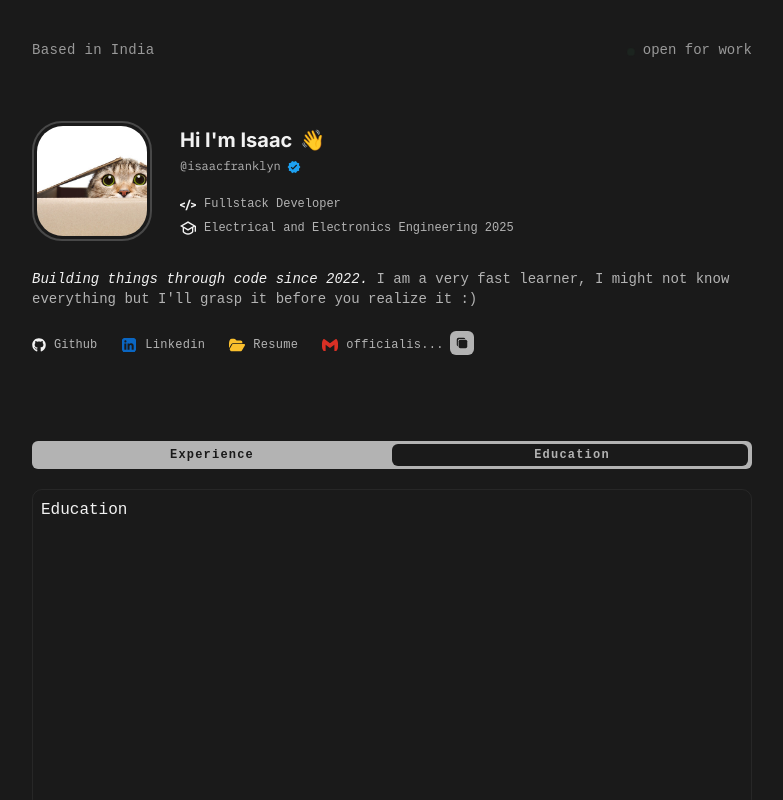
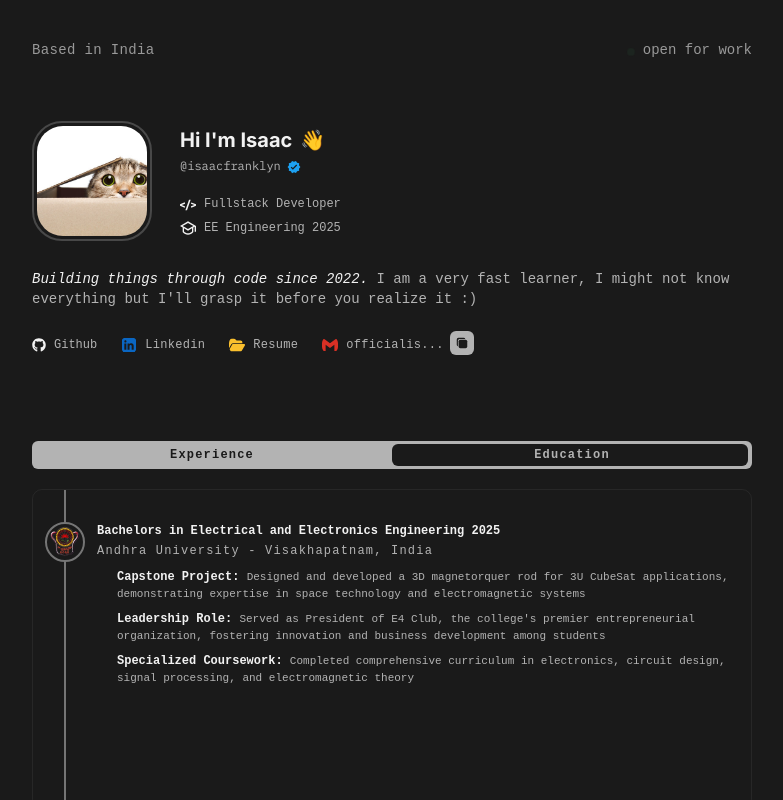
Before and after one commit to isaac-albert/portfolio, a Next.js app: page / in a window 1280 px wide. Shown: the whole page, without its empty margins (248-1031 px from the left). Built offline with nearby package versions, Linux system fonts and the light colour scheme; a web font is replaced by a local one.

Commit message:
added Education matter

```diff
--- a/src/app/page.tsx
+++ b/src/app/page.tsx
@@ -86,21 +86,23 @@ export default function Home() {
             </div>
             <div className="data mt-5 flex flex-col justify-center gap-1.5">
               <div className="fullstack developer flex text-[12px] gap-2 text-sectext font-medium">
-                <SiHtmx className="text-text mt-0.5 size-4"/>
+                <SiHtmx className="text-text mt-0.5 size-4" />
                 <span>Fullstack Developer</span>
               </div>
               <div className="graduation flex text-[12px] gap-2 text-sectext font-medium">
-                <RiGraduationCapLine className="text-text mt-0.25 size-4"/>
-                <span>
-                  Electrical and Electronics Engineering 2025
-                </span>
+                <RiGraduationCapLine className="text-text mt-0.25 size-4" />
+                <span>EE Engineering 2025</span>
               </div>
             </div>
           </div>
         </div>
         <div className="description-block text-[14px] text-sectext leading-5 mt-7">
           <span>
-            <span className="italic text-text">Building things through code since 2022.</span> I am a very fast learner, I might not know everything but I&apos;ll grasp it before you realize it :)
+            <span className="italic text-text">
+              Building things through code since 2022.
+            </span>{" "}
+            I am a very fast learner, I might not know everything but I&apos;ll
+            grasp it before you realize it :)
           </span>
         </div>
         <div className="social-links flex items-center mt-5 gap-3">
@@ -210,8 +212,66 @@ export default function Home() {
                 : "-translate-x-full"
             }`}
           >
-            <div className="Education-body m-2">
-              <span className="text-text">Education</span>
+            <div className="Education-body mt-0 m-2 ml-3 h-full flex flex-col">
+              <div className="first-row flex h-8">
+                <div className="left-first-line w-10 h-8 flex justify-center">
+                  <div className="left-line border-1 border-grey/60"></div>
+                </div>
+              </div>
+              <div className="second-row flex h-full">
+                <div className="left-first-AU w-10 flex flex-col justify-start items-center">
+                  <div className="w-10 h-10">
+                    <div className="AU w-10 h-10 rounded-full border-2 border-grey/60 flex justify-center items-center">
+                      <div className="w-8 h-8 bg-[url(/AU-withoutBg.png)] bg-contain"></div>
+                    </div>
+                  </div>
+                  <div className="second-line-after-circle w-10 h-full flex justify-center">
+                    <div className="border-1 border-grey/60"></div>
+                  </div>
+                </div>
+                <div className="right-matter-AU">
+                  <div className="heading-title ml-3 flex flex-col gap-0.5">
+                    <span className="text-text text-[12px] font-semibold">
+                      Bachelors in Electrical and Electronics Engineering 2025
+                    </span>
+                    <span className="text-sectext text-[12px] tracking-widest">
+                      Andhra University - Visakhapatnam, India
+                    </span>
+                  </div>
+                  <div className="main-matter-AU mt-2 ml-8 flex flex-col gap-2">
+                    <div className="capstone-project leading-[16px]">
+                      <span className="text-sectext text-[11px] font-medium">
+                        <span className="text-text font-bold text-[12px]">
+                          Capstone Project:{" "}
+                        </span>
+                        Designed and developed a 3D magnetorquer rod for 3U
+                        CubeSat applications, demonstrating expertise in space
+                        technology and electromagnetic systems
+                      </span>
+                    </div>
+                    <div className="capstone-project leading-[16px]">
+                      <span className="text-sectext text-[11px] font-medium">
+                        <span className="text-text font-bold text-[12px]">
+                          Leadership Role:{" "}
+                        </span>
+                        Served as President of E4 Club, the college&apos;s
+                        premier entrepreneurial organization, fostering
+                        innovation and business development among students
+                      </span>
+                    </div>
+                    <div className="capstone-project leading-[16px]">
+                      <span className="text-sectext text-[11px] font-medium">
+                        <span className="text-text font-bold text-[12px]">
+                          Specialized Coursework:{" "}
+                        </span>
+                        Completed comprehensive curriculum in electronics,
+                        circuit design, signal processing, and electromagnetic
+                        theory
+                      </span>
+                    </div>
+                  </div>
+                </div>
+              </div>
             </div>
           </div>
           <div
```
Also changed, not shown: public/AU-withoutBg.png (added).
